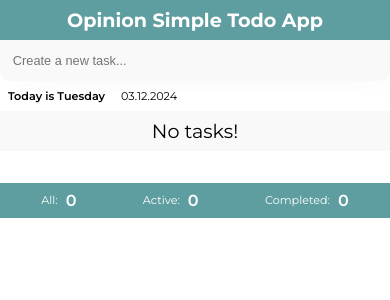
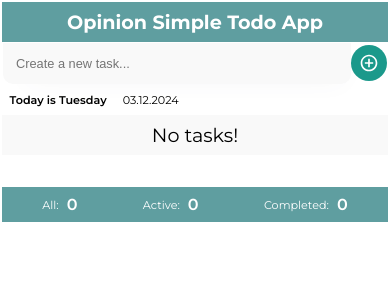
Before and after one commit to Kris1027/opinion-simple-todo-app, a React (Vite) app: page / in a window 390 px wide. Shown: the top 300 px of the page. Built offline with nearby package versions, Linux system fonts and the light colour scheme.

Commit message:
in small screens: add button, small padding in a container

```diff
--- a/src/components/add-form/add-form.jsx
+++ b/src/components/add-form/add-form.jsx
@@ -1,3 +1,4 @@
+import { MdAddCircleOutline } from 'react-icons/md';
 import styles from './add-form.module.css';
 
 const AddForm = ({ taskInput, setTaskInput, handleAddTask }) => {
@@ -9,7 +10,9 @@ const AddForm = ({ taskInput, setTaskInput, handleAddTask }) => {
                 type='text'
                 placeholder='Create a new task...'
             />
-            <button type='submit' hidden />
+            <button className={styles.subButton} type='submit'>
+                <MdAddCircleOutline size={20} />
+            </button>
         </form>
     );
 };
--- a/src/components/add-form/add-form.module.css
+++ b/src/components/add-form/add-form.module.css
@@ -1,3 +1,9 @@
+.addForm {
+    display: flex;
+    align-items: center;
+    justify-content: center;
+}
+
 .addForm input {
     font-size: 1rem;
     width: 100%;
@@ -12,9 +18,35 @@
     outline: none;
 }
 
+.subButton {
+    display: none;
+}
+
 @media screen and (max-width: 768px) {
     .addForm input {
         font-size: 0.8rem;
         padding: 0.8rem;
     }
 }
+
+@media screen and (max-width: 425px) {
+    .addForm {
+        padding: 0.1rem;
+    }
+
+    .subButton {
+        align-items: center;
+        background-color: #1b998b;
+        border: none;
+        border-radius: 20px;
+        color: #fff;
+        display: flex;
+        justify-content: center;
+        padding: 0.5rem;
+        transition: all 0.3s ease-in;
+    }
+
+    .subButton:active {
+        transform: scale(0.8);
+    }
+}
--- a/src/components/container/container.module.css
+++ b/src/components/container/container.module.css
@@ -13,5 +13,6 @@
 @media screen and (max-width: 425px) {
     .container {
         border-radius: 0;
+        padding: 0.1rem;
     }
 }
```
